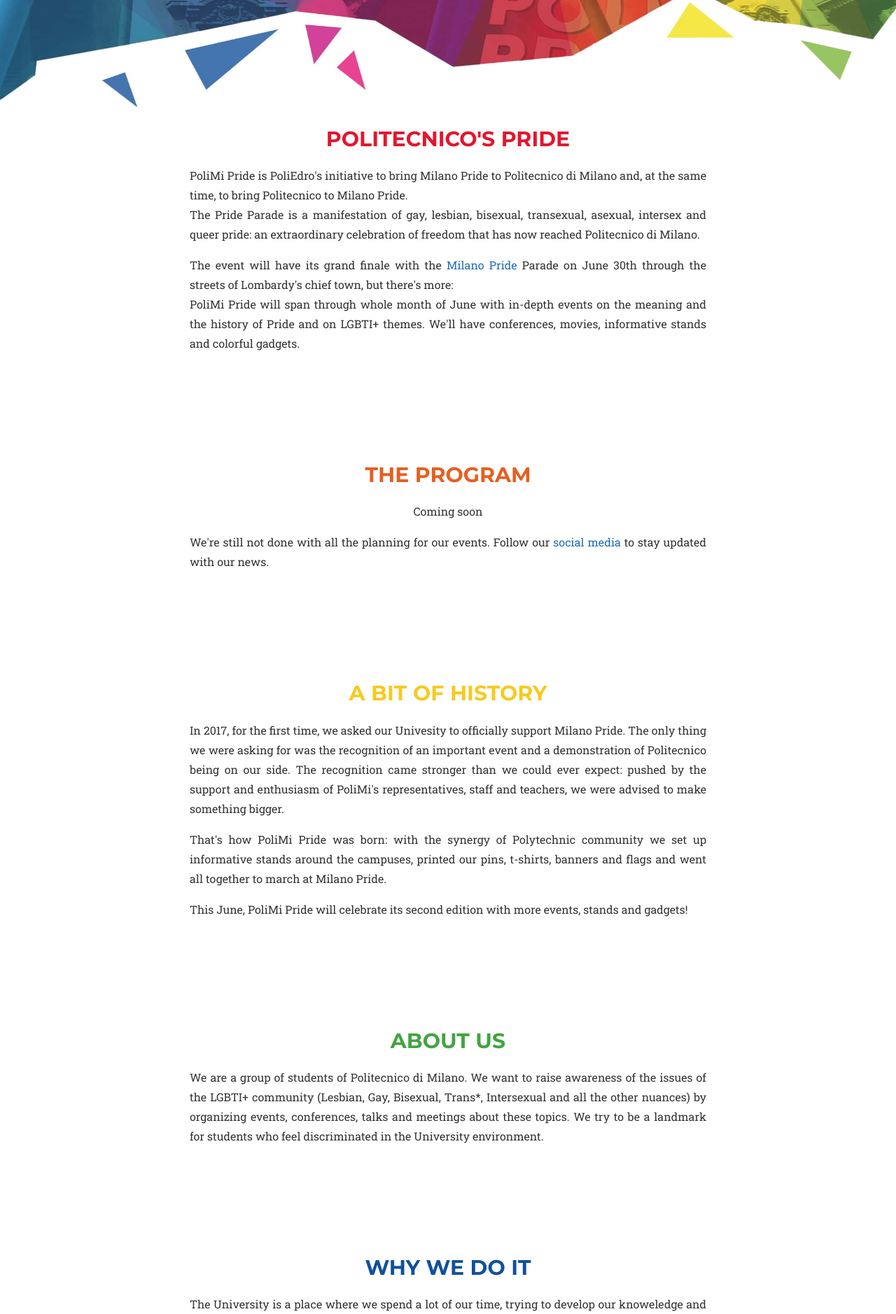
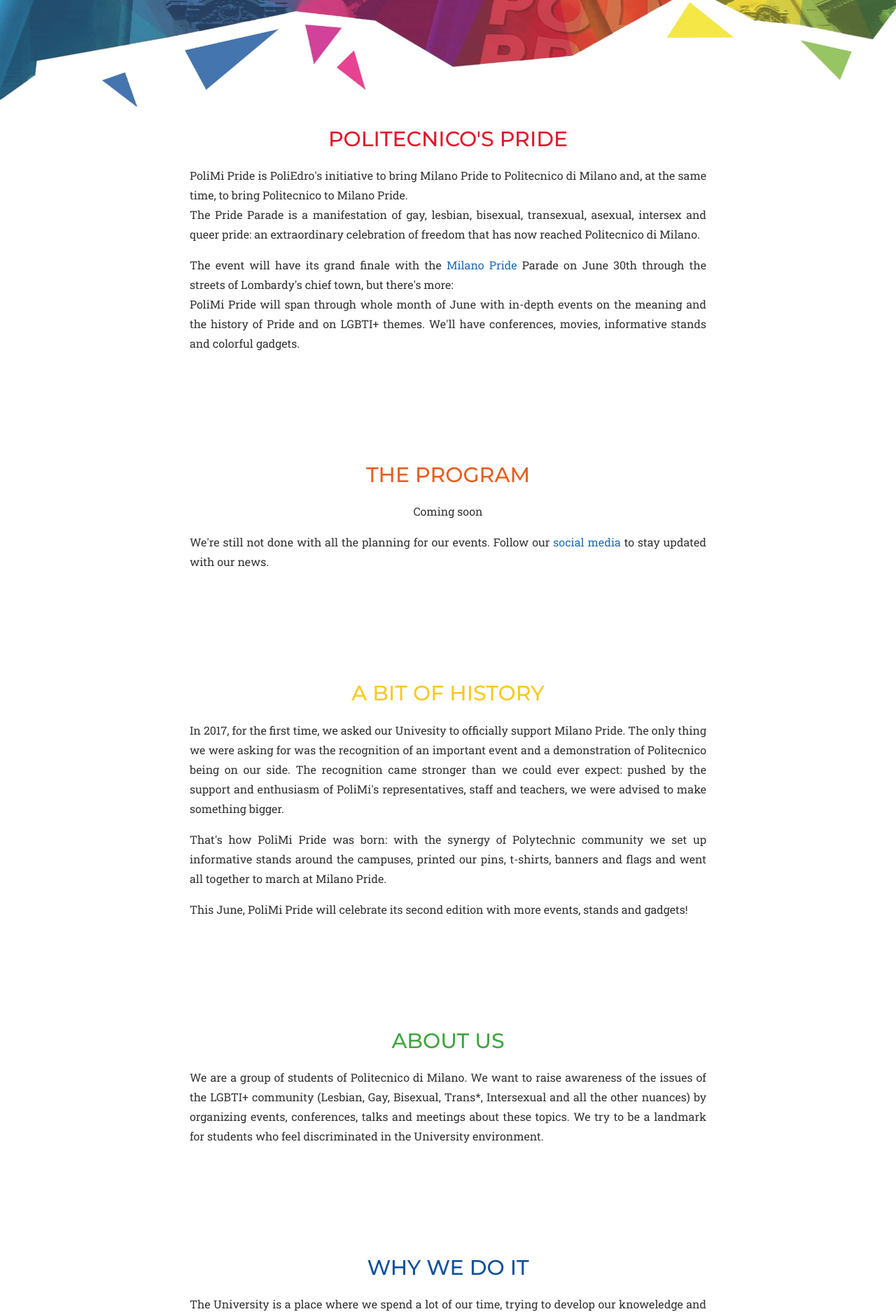
Before and after one commit to poliedro-polimi/polimipride.it, a Flask app: page / in a window 1280 px wide. Shown: the part 507-2385 px from the top of the page at 70% size. Run offline with Flask 2, Linux system fonts and the light colour scheme; some libraries are stand-ins or nearby versions.

Commit message:
Use Montserrat medium for headings

```diff
--- a/polimipride/static/css/style.css
+++ b/polimipride/static/css/style.css
@@ -1,4 +1,4 @@
-@import url('https://fonts.googleapis.com/css?family=Montserrat:700,600i|Roboto+Slab');
+@import url('https://fonts.googleapis.com/css?family=Montserrat:500,400|Roboto+Slab');
 
 /*! normalize.css v3.0.2 | MIT License | git.io/normalize */
 /** 1. Set default font family to sans-serif. 2. Prevent iOS text size adjust after orientation change, without disabling user zoom. */
@@ -245,7 +245,7 @@
 h1, h2, h3, h4, h5, h6 {
     font-family: 'Montserrat', 'Helvetica Neue', 'Helvetica', 'Arial', sans-serif;
     text-transform: uppercase;
-    font-weight: 600;
+    font-weight: 500;
     text-align: center;
 }
 
@@ -409,6 +409,7 @@
     background-color: #E91E63;
     border-color: #E91E63;
     font-family: "Montserrat", "Helvetica Neue", Helvetica, Arial, sans-serif;
+    font-weight: 400;
     text-transform: uppercase;
     color: white;
     font-size: 12px;
```
